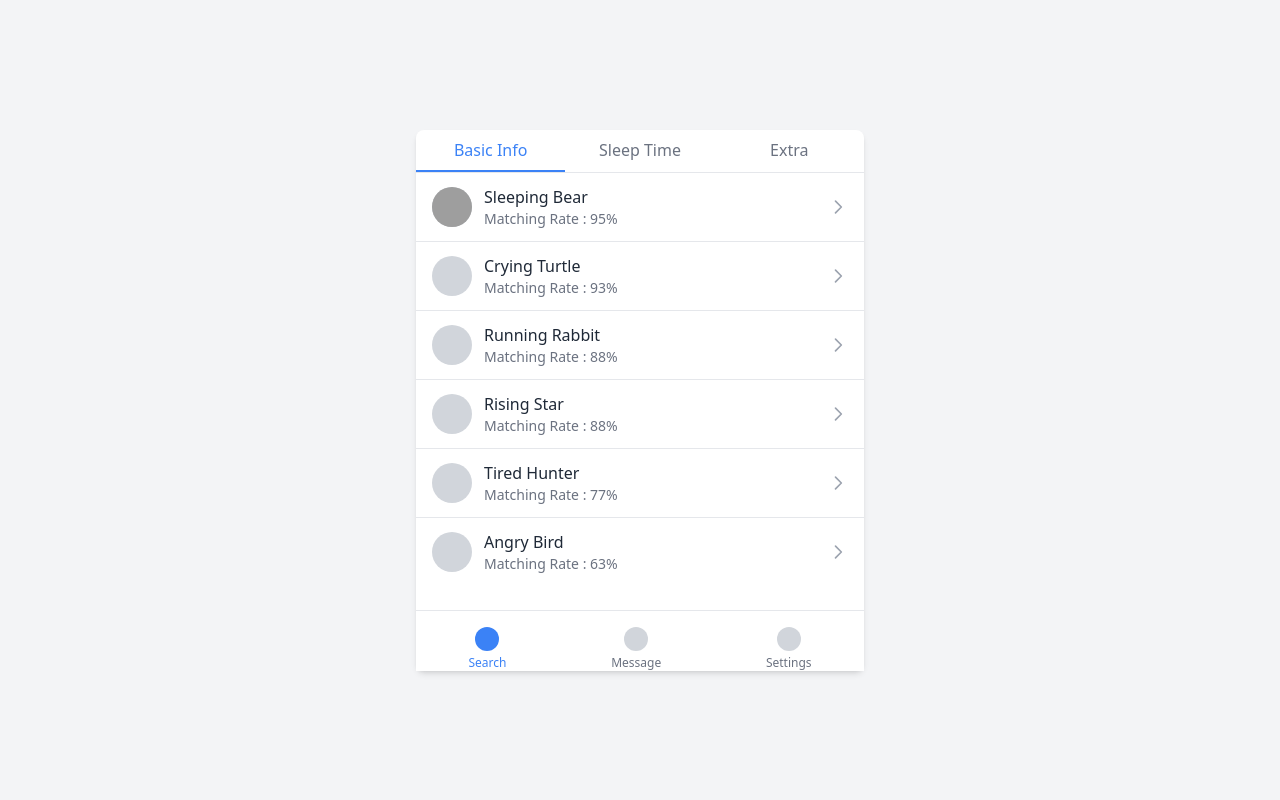
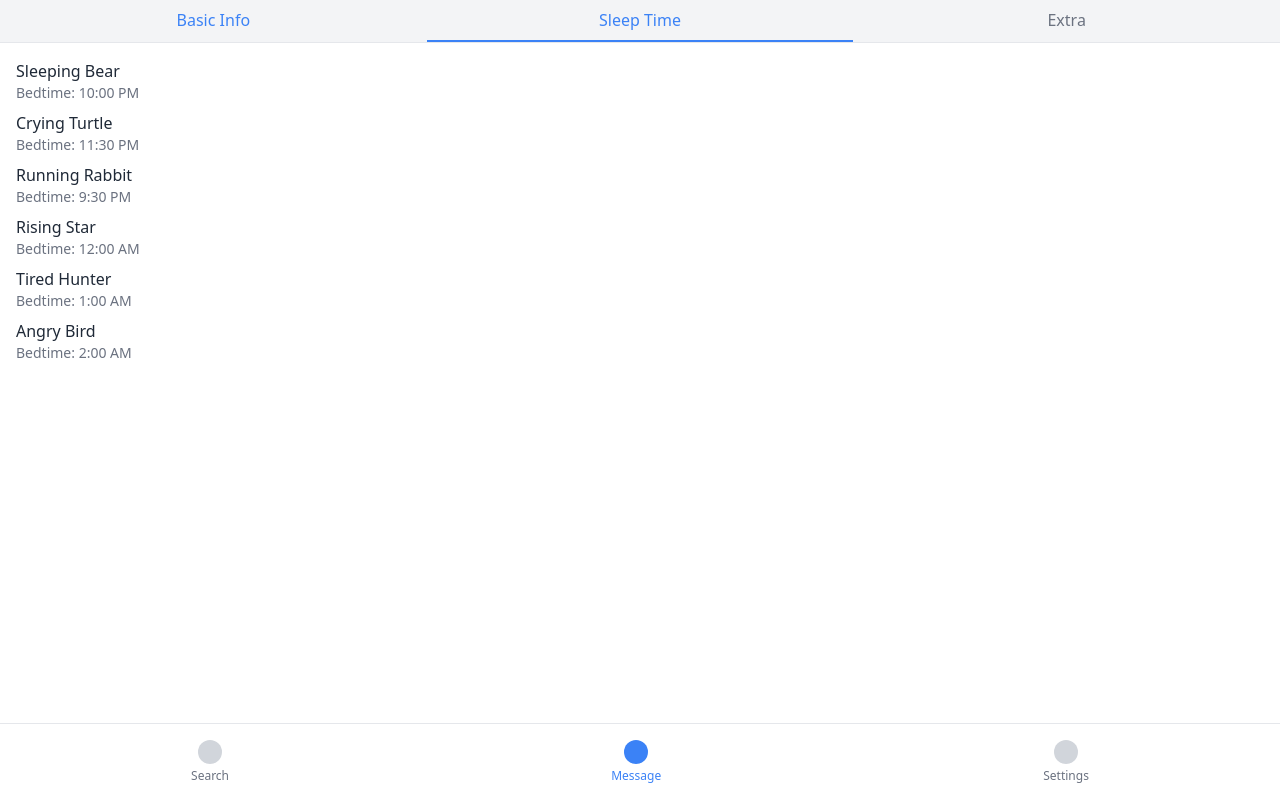
Before and after one commit to Jokuna/SWE3002, a Nuxt app in the folder Frontend/: page /search/result in a window 1280 px wide. Both pictures are taken after a click on the button "Sleep Time". Built offline with nearby package versions, Linux system fonts and the light colour scheme; grey boxes are pictures that could not be loaded.

Commit message:
[Frontend] search result temp

```diff
--- a/Frontend/pages/search/result.vue
+++ b/Frontend/pages/search/result.vue
@@ -1,79 +1,85 @@
 <template>
-  <div
-    class="flex flex-col items-center justify-center min-h-screen bg-gray-100"
-  >
-    <div class="w-full max-w-md bg-white rounded-lg shadow-md">
-      <!-- Tabs Navigation -->
+  <div class="flex flex-col h-screen bg-gray-100">
+    <!-- Header -->
+    <!-- <div class="text-center border-b py-4 bg-white">
+      <h1 class="text-xl font-bold text-gray-800">Message Box</h1>
+    </div> -->
+
+    <!-- Tabs -->
     <div class="flex border-b">
       <button
-          class="flex-1 py-2 text-blue-500 border-b-2 border-blue-500 font-medium"
+        class="flex-1 py-2"
+        :class="
+          selectedTab === 'Basic Info'
+            ? 'text-blue-500 border-b-2 border-blue-500 font-medium'
+            : 'text-gray-500 border-b-2 border-transparent hover:text-blue-500'
+        "
+        @click="selectedTab = 'Basic Info'"
       >
         Basic Info
       </button>
       <button
-          class="flex-1 py-2 text-gray-500 border-b-2 border-transparent hover:text-blue-500"
+        class="flex-1 py-2"
+        :class="
+          selectedTab === 'Sleep Time'
+            ? 'text-blue-500 border-b-2 border-blue-500 font-medium'
+            : 'text-gray-500 border-b-2 border-transparent hover:text-blue-500'
+        "
+        @click="selectedTab = 'Sleep Time'"
       >
         Sleep Time
       </button>
       <button
-          class="flex-1 py-2 text-gray-500 border-b-2 border-transparent hover:text-blue-500"
+        class="flex-1 py-2"
+        :class="
+          selectedTab === 'Extra'
+            ? 'text-blue-500 border-b-2 border-blue-500 font-medium'
+            : 'text-gray-500 border-b-2 border-transparent hover:text-blue-500'
+        "
+        @click="selectedTab = 'Extra'"
       >
         Extra
       </button>
     </div>
 
-      <!-- Matching List -->
-      <div class="divide-y divide-gray-200">
-        <div
-          v-for="(item, index) in matchingList"
-          :key="index"
-          class="flex items-center justify-between px-4 py-3 hover:bg-gray-50"
-        >
-          <div class="flex items-center space-x-3">
-            <div
-              class="w-10 h-10 rounded-full bg-gray-300 flex items-center justify-center"
-            >
-              <img
-                v-if="item.image"
-                :src="item.image"
-                alt="profile"
-                class="w-full h-full rounded-full"
-              />
+    <!-- Content Section -->
+    <div class="flex-1 bg-white overflow-y-auto p-4">
+      <div v-if="selectedTab === 'Basic Info'">
+        <ul class="space-y-2">
+          <li v-for="(item, index) in messages" :key="index">
+            <p class="text-gray-800 font-medium">{{ item.name }}</p>
+            <p class="text-sm text-gray-500">
+              Matching Rate: {{ item.matchRate }}%
+            </p>
+          </li>
+        </ul>
       </div>
-            <div>
-              <p class="font-medium text-gray-800">{{ item.name }}</p>
-              <p class="text-sm text-gray-500">
-                Matching Rate : {{ item.matchRate }}%
-              </p>
+      <div v-else-if="selectedTab === 'Sleep Time'">
+        <ul class="space-y-2">
+          <li v-for="(item, index) in sleepTimes" :key="index">
+            <p class="text-gray-800 font-medium">{{ item.name }}</p>
+            <p class="text-sm text-gray-500">Bedtime: {{ item.bedtime }}</p>
+          </li>
+        </ul>
       </div>
-          </div>
-          <button class="text-gray-400 hover:text-gray-600">
-            <svg
-              xmlns="http://www.w3.org/2000/svg"
-              class="h-5 w-5"
-              fill="none"
-              viewBox="0 0 24 24"
-              stroke="currentColor"
-            >
-              <path
-                stroke-linecap="round"
-                stroke-linejoin="round"
-                stroke-width="2"
-                d="M9 5l7 7-7 7"
-              />
-            </svg>
-          </button>
+      <div v-else-if="selectedTab === 'Extra'">
+        <ul class="space-y-2">
+          <li v-for="(item, index) in extras" :key="index">
+            <p class="text-gray-800 font-medium">{{ item.name }}</p>
+            <p class="text-sm text-gray-500">Habit: {{ item.habit }}</p>
+          </li>
+        </ul>
       </div>
     </div>
 
     <!-- Bottom Navigation -->
-      <div class="flex justify-around border-t mt-6 pt-4 bg-white">
+    <div class="flex justify-around border-t bg-white py-4">
+      <button class="text-gray-500 flex flex-col items-center">
+        <div class="w-6 h-6 bg-gray-300 rounded-full"></div>
+        <span class="text-xs mt-1">Search</span>
+      </button>
       <button class="text-blue-500 flex flex-col items-center">
         <div class="w-6 h-6 bg-blue-500 rounded-full"></div>
-          <span class="text-xs mt-1">Search</span>
-        </button>
-        <button class="text-gray-500 flex flex-col items-center">
-          <div class="w-6 h-6 bg-gray-300 rounded-full"></div>
         <span class="text-xs mt-1">Message</span>
       </button>
       <button class="text-gray-500 flex flex-col items-center">
@@ -82,30 +88,42 @@
       </button>
     </div>
   </div>
-  </div>
 </template>
 
 <script>
 export default {
   data() {
     return {
-      matchingList: [
-        {
-          name: 'Sleeping Bear',
-          matchRate: 95,
-          image: '/images/sleeping-bear.jpg'
-        },
-        { name: 'Crying Turtle', matchRate: 93, image: null },
-        { name: 'Running Rabbit', matchRate: 88, image: null },
-        { name: 'Rising Star', matchRate: 88, image: null },
-        { name: 'Tired Hunter', matchRate: 77, image: null },
-        { name: 'Angry Bird', matchRate: 63, image: null }
+      selectedTab: 'Basic Info',
+      messages: [
+        { name: 'Sleeping Bear', matchRate: 95 },
+        { name: 'Crying Turtle', matchRate: 93 },
+        { name: 'Running Rabbit', matchRate: 88 },
+        { name: 'Rising Star', matchRate: 88 },
+        { name: 'Tired Hunter', matchRate: 77 },
+        { name: 'Angry Bird', matchRate: 63 }
+      ],
+      sleepTimes: [
+        { name: 'Sleeping Bear', bedtime: '10:00 PM' },
+        { name: 'Crying Turtle', bedtime: '11:30 PM' },
+        { name: 'Running Rabbit', bedtime: '9:30 PM' },
+        { name: 'Rising Star', bedtime: '12:00 AM' },
+        { name: 'Tired Hunter', bedtime: '1:00 AM' },
+        { name: 'Angry Bird', bedtime: '2:00 AM' }
+      ],
+      extras: [
+        { name: 'Sleeping Bear', habit: 'Reads books before bed' },
+        { name: 'Crying Turtle', habit: 'Watches TV late' },
+        { name: 'Running Rabbit', habit: 'Goes jogging in the morning' },
+        { name: 'Rising Star', habit: 'Plays video games' },
+        { name: 'Tired Hunter', habit: 'Sleeps late after work' },
+        { name: 'Angry Bird', habit: 'Eats midnight snacks' }
       ]
     };
   },
   head() {
     return {
-      title: 'Matching List - SKKU-Dormie'
+      title: 'Message Box - SKKU-Dormie'
     };
   }
 };
```
Lines whose indentation alone changed are shown as unchanged.
